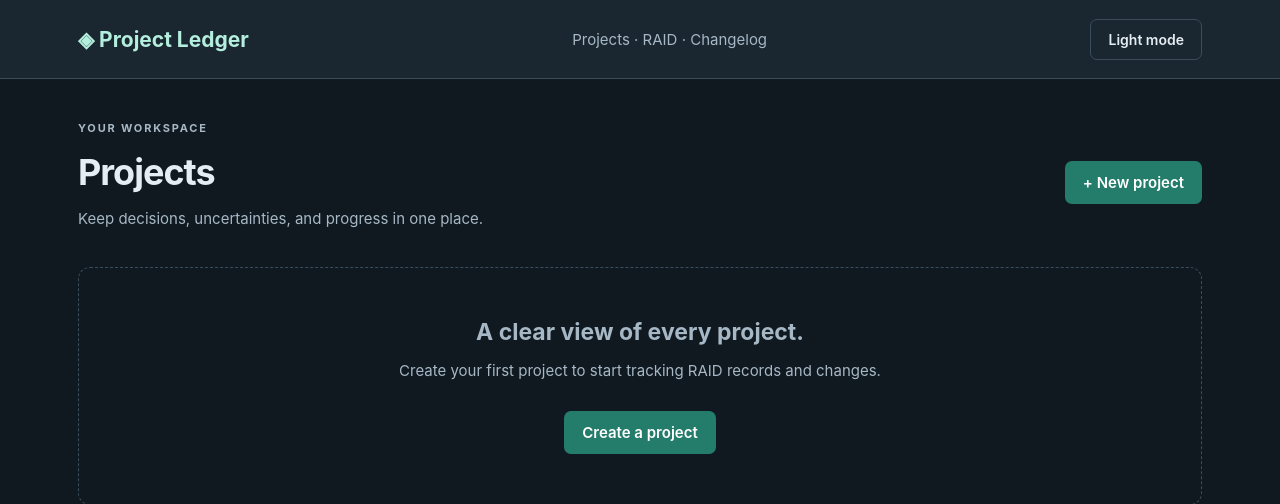
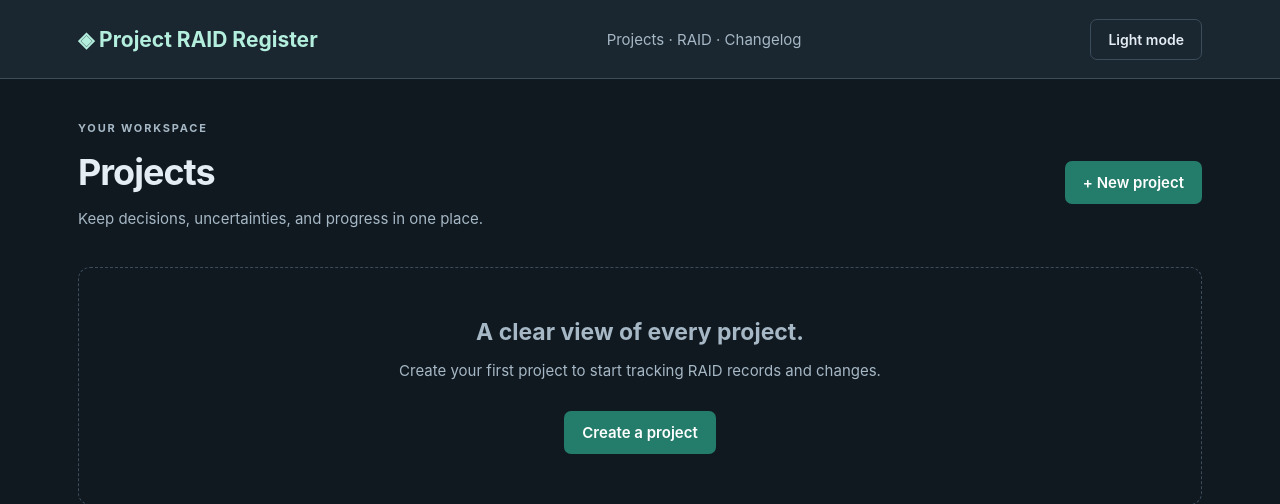
Before and after one commit to ryankelley61514/RAID_Register, a Flask app: page / in a window 1280 px wide. Shown: the top 504 px of the page. Run offline with Flask 3, Linux system fonts and the light colour scheme; data that the repository does not hold is empty.

Commit message:
update site name

```diff
--- a/render.yaml
+++ b/render.yaml
@@ -1,6 +1,6 @@
 services:
   - type: web
-    name: project-ledger-demo
+    name: raid-register-demo
     runtime: python
     plan: free
     buildCommand: pip install -r requirements-demo.txt
--- a/templates/base.html
+++ b/templates/base.html
@@ -1,7 +1,7 @@
 <!doctype html>
 <html lang="en" data-theme="dark">
-<head><meta charset="utf-8"><meta name="viewport" content="width=device-width, initial-scale=1"><title>{% block title %}Project Ledger{% endblock %}</title><script src="{{ url_for('static', filename='theme.js') }}"></script><link rel="stylesheet" href="{{ url_for('static', filename='style.css') }}"></head>
+<head><meta charset="utf-8"><meta name="viewport" content="width=device-width, initial-scale=1"><title>{% block title %}Project RAID Register{% endblock %}</title><script src="{{ url_for('static', filename='theme.js') }}"></script><link rel="stylesheet" href="{{ url_for('static', filename='style.css') }}"></head>
 <body>
-<header><nav><a class="brand" href="{{ url_for('index') }}">◈ Project Ledger</a><span>Projects · RAID · Changelog</span><button class="theme-toggle" id="theme-toggle" type="button" aria-label="Switch to light mode">Light mode</button></nav></header>
+<header><nav><a class="brand" href="{{ url_for('index') }}">◈ Project RAID Register</a><span>Projects · RAID · Changelog</span><button class="theme-toggle" id="theme-toggle" type="button" aria-label="Switch to light mode">Light mode</button></nav></header>
 <main>{% for message in get_flashed_messages() %}<div class="notice" role="status">{{ message }}</div>{% endfor %}{% block content %}{% endblock %}</main>
 </body></html>
--- a/templates/project.html
+++ b/templates/project.html
@@ -1,5 +1,5 @@
 {% extends 'base.html' %}{% from 'macros.html' import delete_button with context %}
-{% block title %}{{ project.name }} · Project Ledger{% endblock %}
+{% block title %}{{ project.name }} · Project RAID Register{% endblock %}
 {% block content %}
 <a class="back" href="{{ url_for('index') }}">← All projects</a><div class="heading"><div><p class="eyebrow">PROJECT {{ '%02d'|format(project.id) }}</p><h1>{{ project.name }}</h1><p class="prose muted">{{ project.description }}</p></div><div class="actions"><a class="button secondary" href="{{ url_for('edit_project', project_id=project.id) }}">Edit project</a>{{ delete_button(url_for('delete_project', project_id=project.id), 'Delete this project and all its RAID records and changelog entries?') }}</div></div>
 <section><div class="heading"><div><h2>RAID register <span class="badge">{{ items|length }}</span></h2><p class="muted">Risks, assumptions, issues, and dependencies.</p></div><a class="button" href="{{ url_for('raid_form', project_id=project.id) }}">+ Add record</a></div>
```
Also changed, not shown: README.md.
